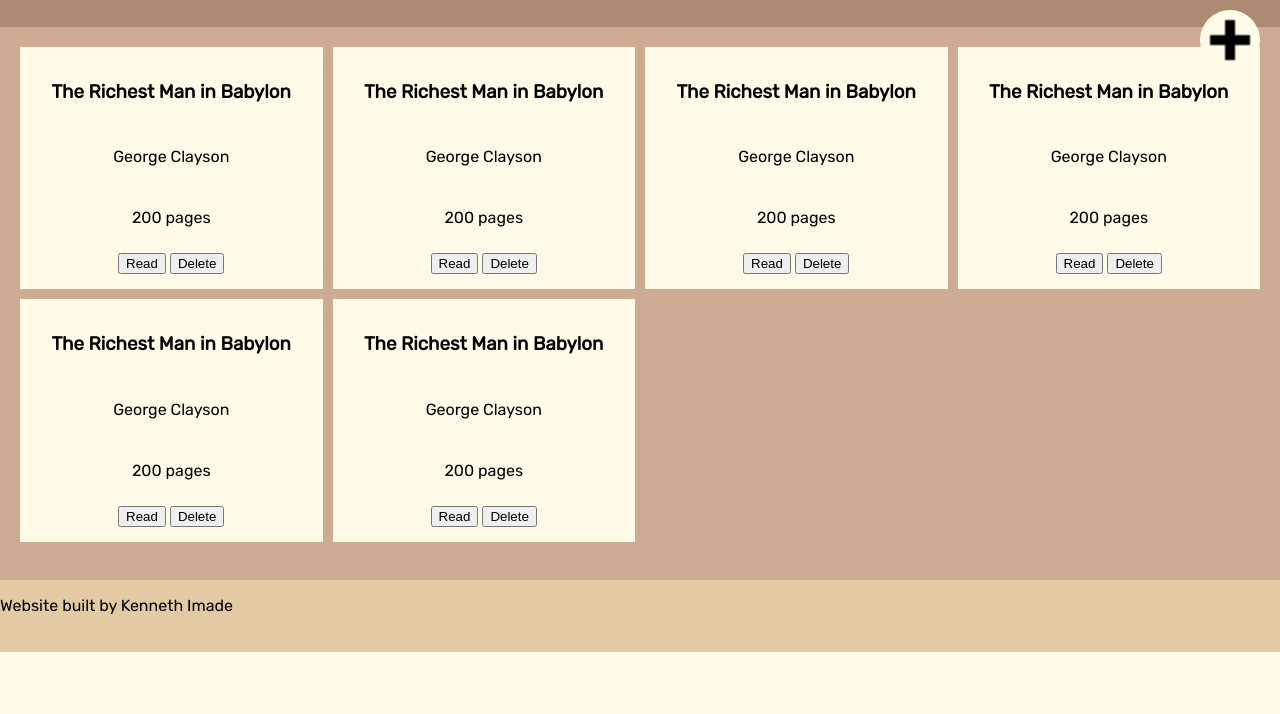
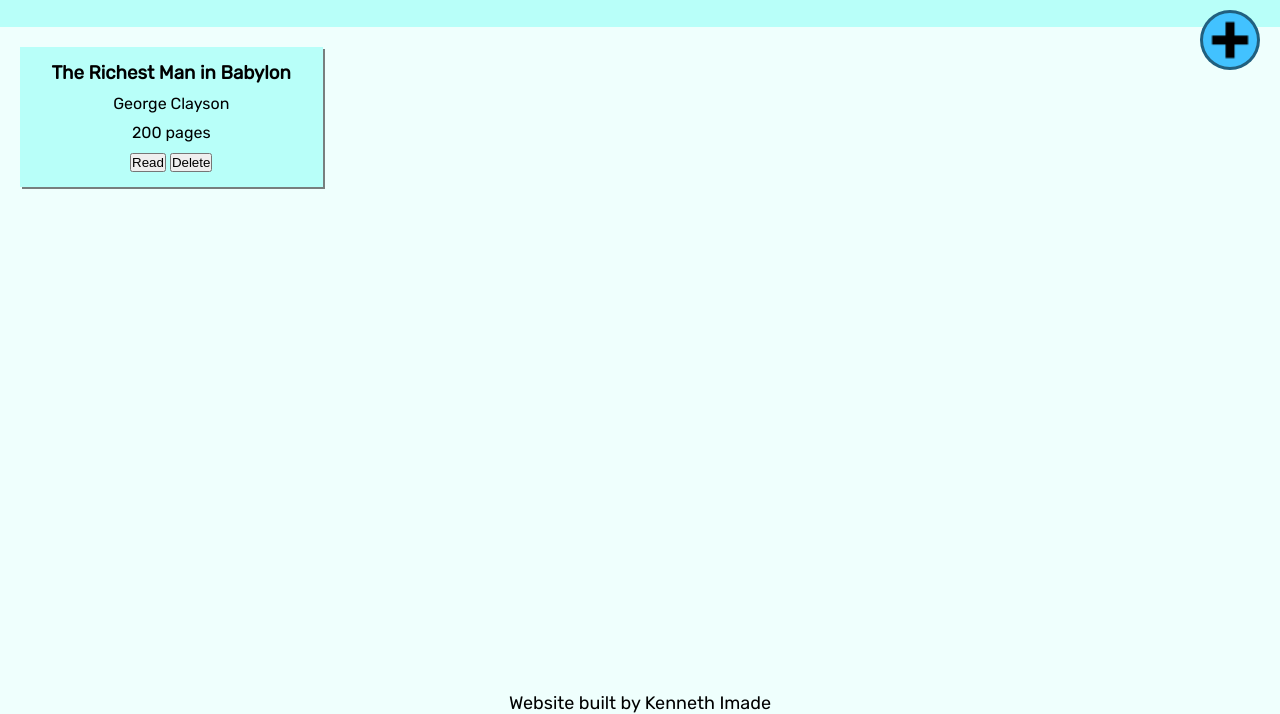
Before and after one commit to KenImade/library, a plain HTML site: page index.html in a window 1280 px wide. Shown: the part 86-800 px from the top of the page. Drawn offline with Linux system fonts and the light colour scheme.

Commit message:
fixed footer to bottom of page

```diff
--- a/index.html
+++ b/index.html
@@ -27,6 +27,24 @@
             </div>
 
             <div class="cards">
+                <div class="book-card">
+                    <h3 class="book-title">The Richest Man in Babylon</h3>
+                    <p class="book-author">George Clayson</p>
+                    <p class="no-of-pages">200 pages</p>
+                    <div class="card-btns">
+                        <button class="read-status">Read</button>
+                        <button class="delete">Delete</button>
+                    </div>
+                </div>
+                <!-- <div class="book-card">
+                    <h3 class="book-title">The Richest Man in Babylon</h3>
+                    <p class="book-author">George Clayson</p>
+                    <p class="no-of-pages">200 pages</p>
+                    <div class="card-btns">
+                        <button class="read-status">Read</button>
+                        <button class="delete">Delete</button>
+                    </div>
+                </div>
                 <div class="book-card">
                     <h3 class="book-title">The Richest Man in Babylon</h3>
                     <p class="book-author">George Clayson</p>
@@ -81,11 +99,53 @@
                         <button class="delete">Delete</button>
                     </div>
                 </div>
-
+                <div class="book-card">
+                    <h3 class="book-title">The Richest Man in Babylon</h3>
+                    <p class="book-author">George Clayson</p>
+                    <p class="no-of-pages">200 pages</p>
+                    <div class="card-btns">
+                        <button class="read-status">Read</button>
+                        <button class="delete">Delete</button>
+                    </div>
+                </div>
+                <div class="book-card">
+                    <h3 class="book-title">The Richest Man in Babylon</h3>
+                    <p class="book-author">George Clayson</p>
+                    <p class="no-of-pages">200 pages</p>
+                    <div class="card-btns">
+                        <button class="read-status">Read</button>
+                        <button class="delete">Delete</button>
+                    </div>
+                </div>
+                <div class="book-card">
+                    <h3 class="book-title">The Richest Man in Babylon</h3>
+                    <p class="book-author">George Clayson</p>
+                    <p class="no-of-pages">200 pages</p>
+                    <div class="card-btns">
+                        <button class="read-status">Read</button>
+                        <button class="delete">Delete</button>
+                    </div>
+                </div>
+                <div class="book-card">
+                    <h3 class="book-title">The Richest Man in Babylon</h3>
+                    <p class="book-author">George Clayson</p>
+                    <p class="no-of-pages">200 pages</p>
+                    <div class="card-btns">
+                        <button class="read-status">Read</button>
+                        <button class="delete">Delete</button>
+                    </div>
+                </div>
+                <div class="book-card">
+                    <h3 class="book-title">The Richest Man in Babylon</h3>
+                    <p class="book-author">George Clayson</p>
+                    <p class="no-of-pages">200 pages</p>
+                    <div class="card-btns">
+                        <button class="read-status">Read</button>
+                        <button class="delete">Delete</button>
+                    </div>
+                </div> -->
             </div>
         </div>
-
-
 
         <footer>
             <div>
@@ -93,8 +153,6 @@
             </div>
         </footer>
     </div>
-
-
     <script src="./app.js"></script>
 </body>
 </html>
--- a/styles.css
+++ b/styles.css
@@ -1,21 +1,27 @@
 @import url('https://fonts.googleapis.com/css2?family=Rubik&display=swap');
 
-:root, body {
-    margin: 0;
-    padding: 0;
+*,
+*::before,
+*::after {
+  box-sizing: border-box;
+  padding: 0;
+  margin: 0;
+}
+
+body {
     width: 100%;
-    background-color: #FFFBE9;
+    position: relative;
+    min-height: 100%;
     font-family: 'Rubik', sans-serif;
+    background-color: #EFFFFD;
 }
 
 .container {
-    display: grid;
-    grid-template-rows: 1fr auto 0.8fr;
-    overflow: auto;
+
 }
 
 .title-bar {
-    background-color: #AD8B73;
+    background-color: #B8FFF9;
     display: flex;
     flex-direction: row;
     align-items: center;
@@ -34,8 +40,25 @@
 }
 
 .main-content {
-    background-color: #CEAB93;
+    background-color: #EFFFFD;
     padding: 20px;
+}
+
+.add-book {
+    position: fixed;
+    background-color: #42C2FF;
+    border-radius: 50%;
+    width: 60px;
+    height: 60px;
+    top: 12%;
+    right: 20px;
+    border: 3px solid rgba(0, 0, 0, 0.5);
+}
+
+.add-book .content {
+    width: 100%;
+    display: flex;
+    flex-direction: column;
 }
 
 .cards {
@@ -45,31 +68,23 @@
 }
 
 .book-card {
-    background-color: #FFFBE9;
+    background-color: #B8FFF9;
     display: flex;
     flex-direction: column;
     gap: 10px;
     align-items: center;
-
     padding: 15px;
+    box-shadow: 2px 2px rgba(0, 0, 0, 0.5)
 }
 
 footer {
-    background-color: #E3CAA5;
+    position: fixed;
+    bottom: 0;
+    left: 0;
+    width: 100%;
+
+    display: flex;
+    /* align-items: center; */
+    justify-content: center;
+    font-size: 18px;
 }
-
-.add-book {
-    position: fixed;
-    background-color: #FFFBE9;
-    border-radius: 50%;
-    width: 60px;
-    height: 60px;
-    top: 12%;
-    right: 20px;
-}
-
-.add-book .content {
-    width: 100%;
-    display: flex;
-    flex-direction: column;
-}
```
